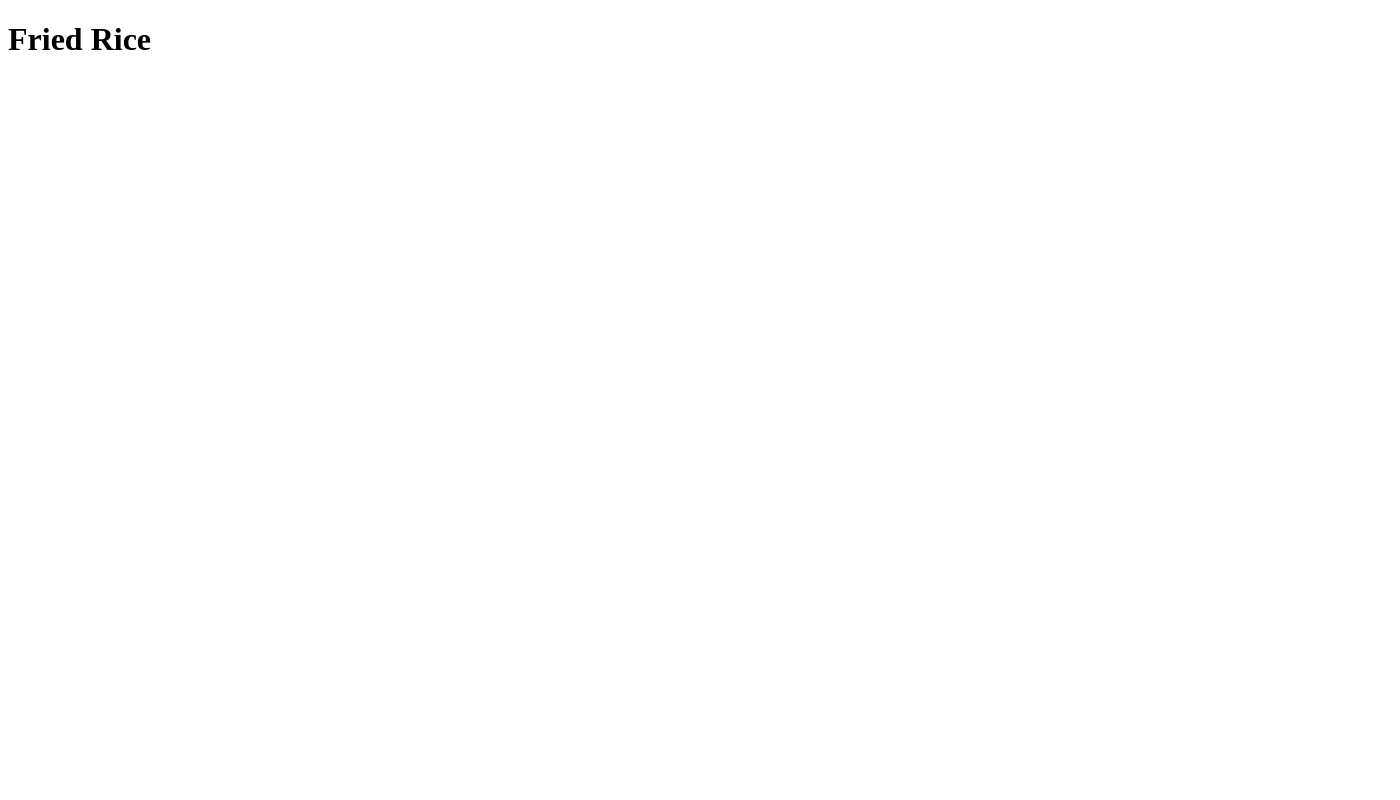
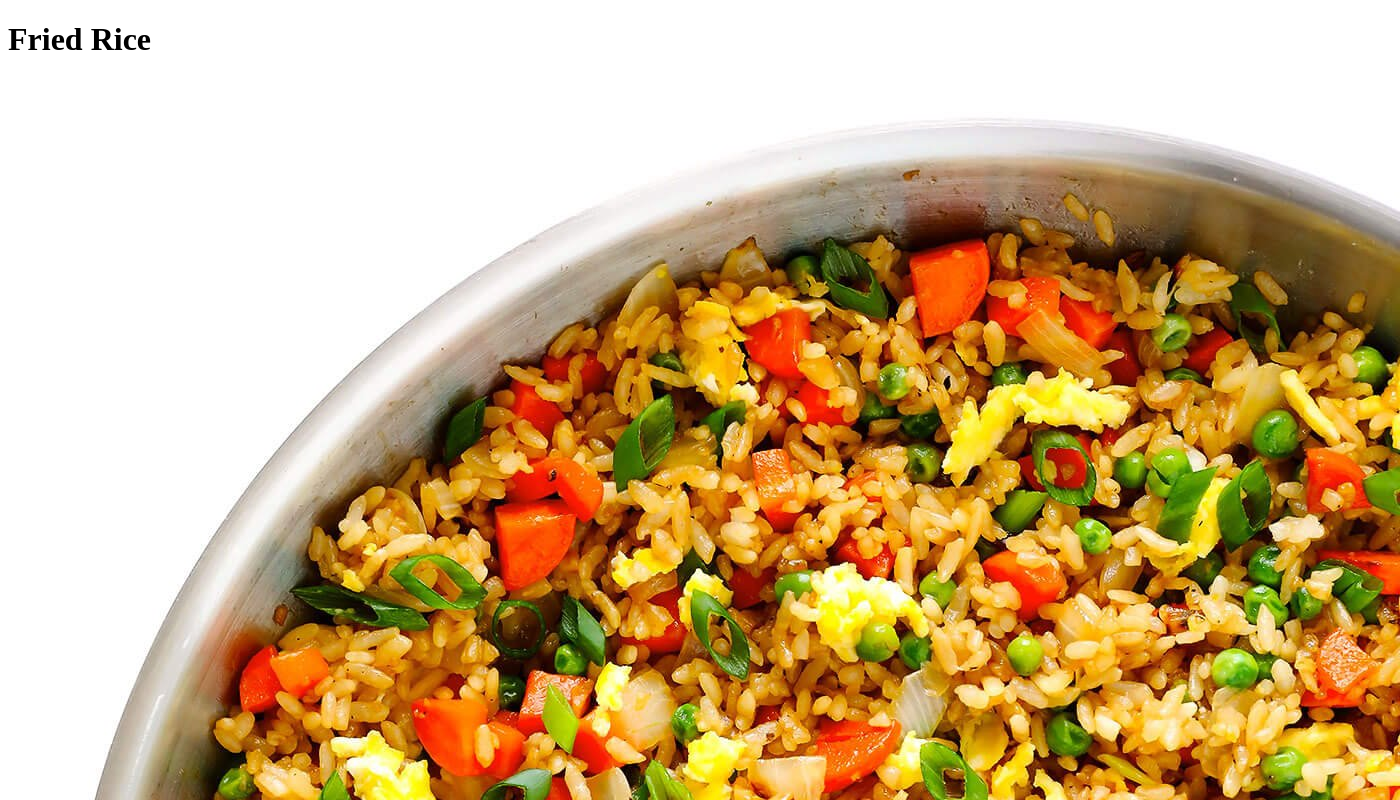
Before and after one commit to musangi/odin-recipes, a plain HTML site: page recipes/rice.html in a window 1280 px wide. Shown: the top 800 px of the page, 1400 px wide, since content can reach past the window. Drawn offline with Linux system fonts and the light colour scheme.

Commit message:
fried rice image with alt text

```diff
--- a/recipes/rice.html
+++ b/recipes/rice.html
@@ -7,5 +7,6 @@
 </head>
 <body>
     <h1>Fried Rice</h1>
+    <img src="fried rice.jpg" alt="fried rice in a bowl">
 </body>
 </html>
```
Also changed, not shown: recipes/fried rice.jpg (added), recipes/rice.webp (added).
